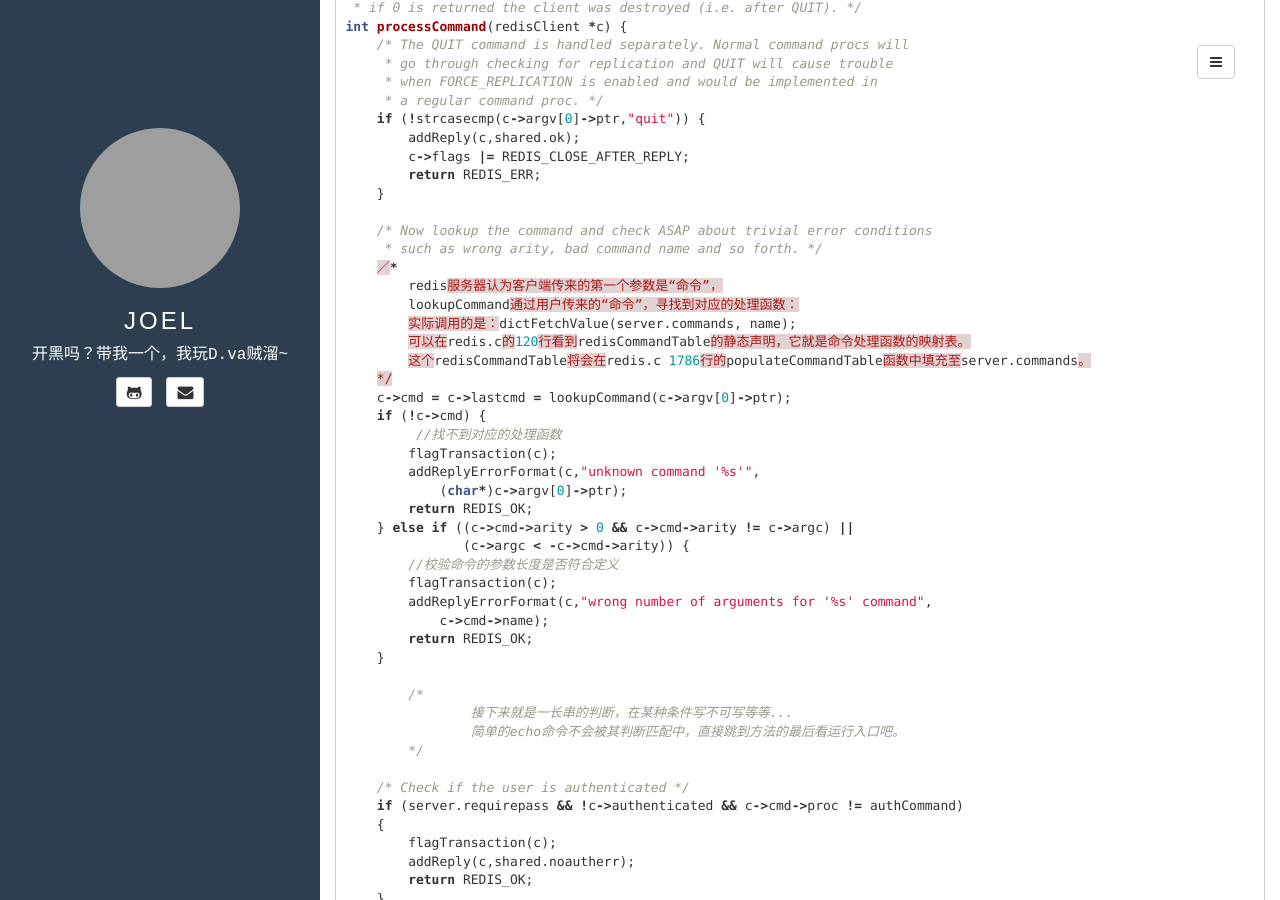
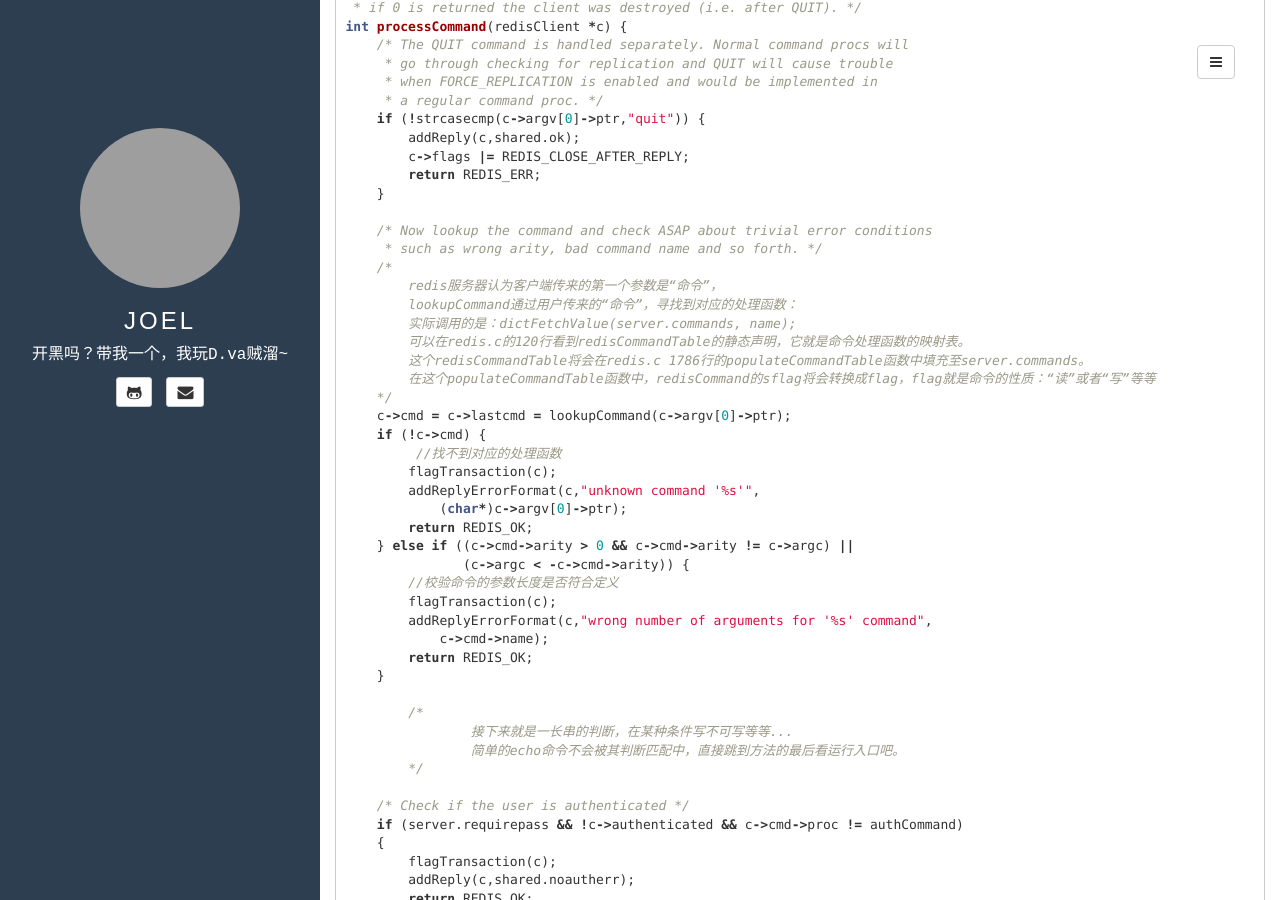
Before and after one commit to souce/blog, a Jekyll site: the page built from _posts/2016-08-04-redis处理请求的流程.md, in a window 1280 px wide and 900 px high, scrolled down 3567 px. Built offline with Jekyll 4.4.1, drawn with Linux system fonts in a browser that asks for light colours; comment, search, counter and statistics services are not loaded; grey boxes are pictures that could not be loaded.

Commit message:
添加redisCommend的flag转换过程

```diff
--- a/_posts/2016-08-04-redis处理请求的流程.md
+++ b/_posts/2016-08-04-redis处理请求的流程.md
@@ -216,12 +216,13 @@ int processCommand(redisClient *c) {
 
     /* Now lookup the command and check ASAP about trivial error conditions
      * such as wrong arity, bad command name and so forth. */
-    ／*
+    /*
     	redis服务器认为客户端传来的第一个参数是“命令”，
     	lookupCommand通过用户传来的“命令”，寻找到对应的处理函数：
     	实际调用的是：dictFetchValue(server.commands, name);
     	可以在redis.c的120行看到redisCommandTable的静态声明，它就是命令处理函数的映射表。
     	这个redisCommandTable将会在redis.c 1786行的populateCommandTable函数中填充至server.commands。
+    	在这个populateCommandTable函数中，redisCommand的sflag将会转换成flag，flag就是命令的性质：“读”或者“写”等等
     */
     c->cmd = c->lastcmd = lookupCommand(c->argv[0]->ptr);
     if (!c->cmd) {
```
Also changed, not shown: 2 other files.
